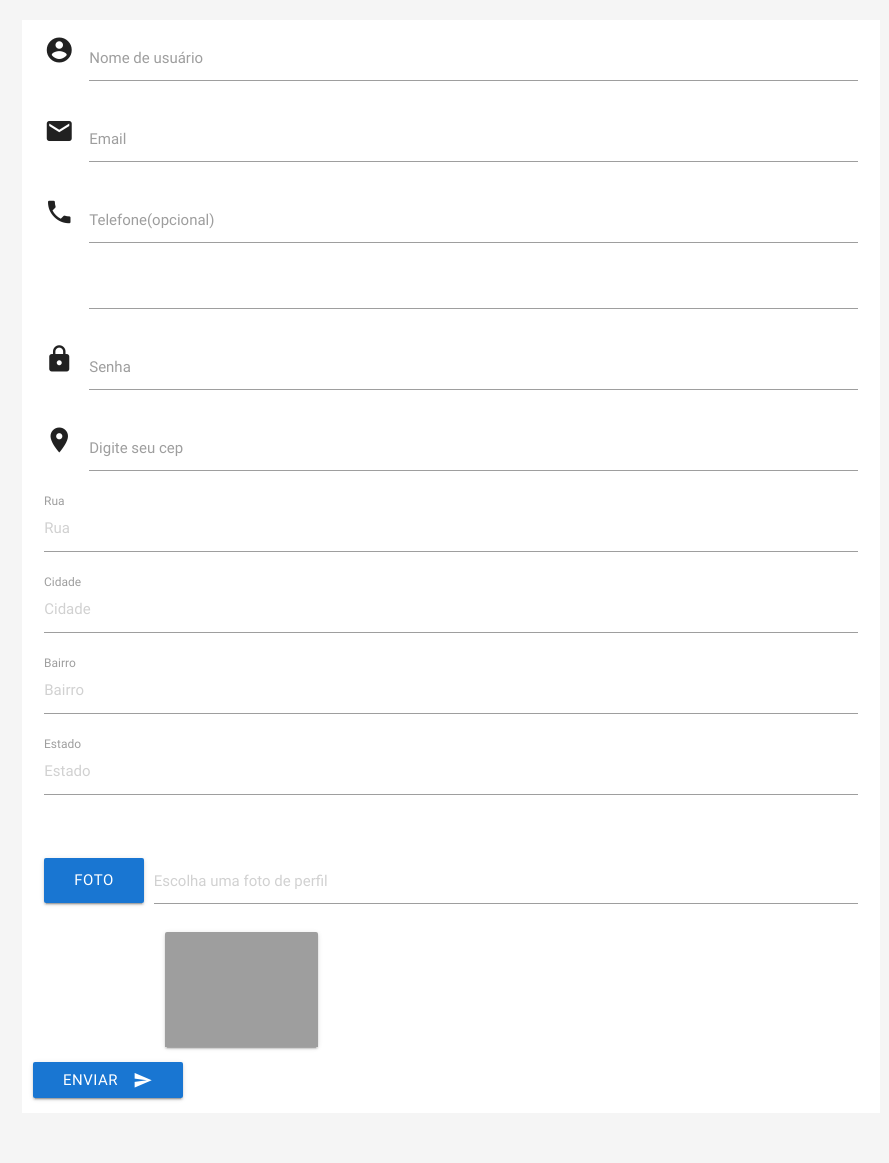
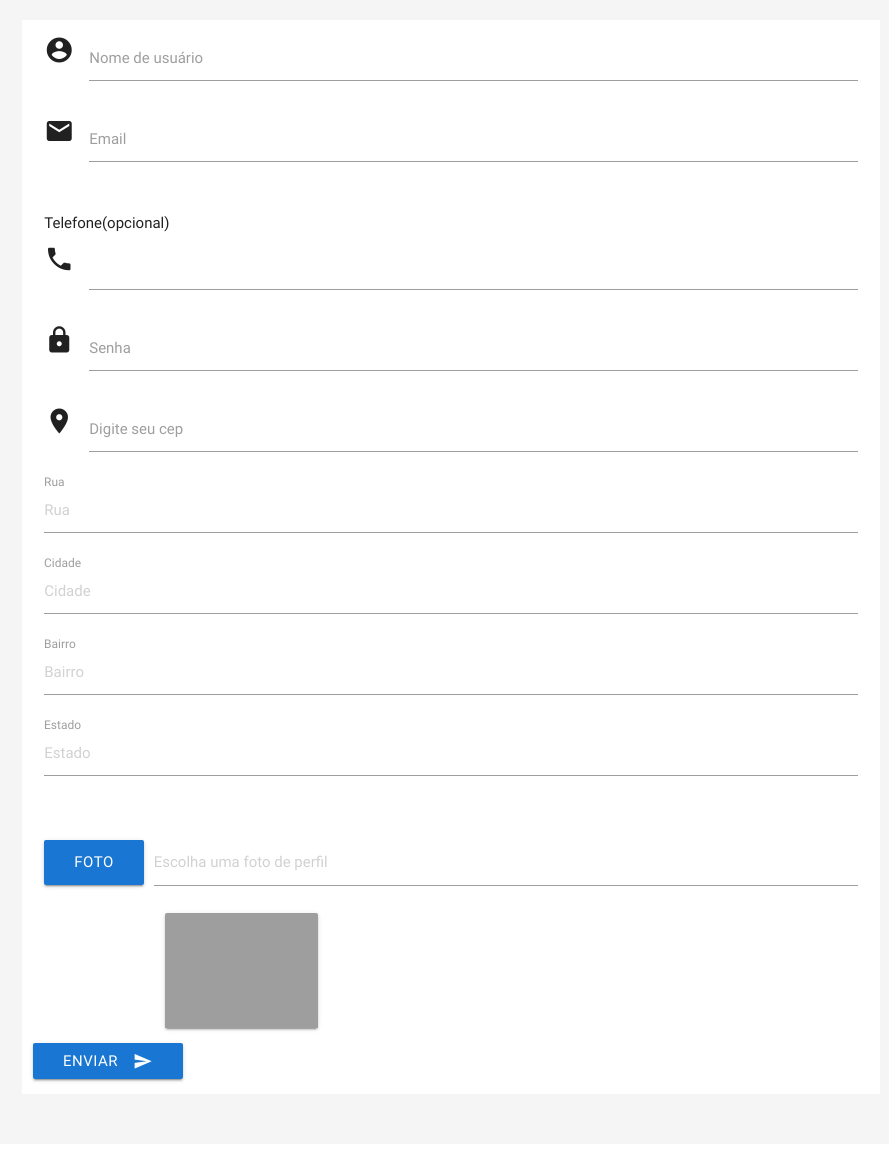
Before and after one commit to Freitas29/TccNaoOrientado, a PHP site: page /PaginaDeCadastro.php in a window 1280 px wide. Shown: the part 155-1318 px from the top of the page, without its empty margins (189-1078 px from the left). After the commit the page ends 1237 px from the top, so only its background shows below. Run offline with PHP 8.4, Linux system fonts and the light colour scheme; some libraries are stand-ins or nearby versions; grey boxes are pictures that could not be loaded.

Commit message:
Validação completa

```diff
--- a/PaginaDeCadastro.php
+++ b/PaginaDeCadastro.php
@@ -119,9 +119,15 @@ function validaTel(valor){
 	var d6 = valor.charAt(6);
 	var d7 = valor.charAt(7);
 	var final = "("+d1.concat(d2,")")+d3+" "+d4+valor.substring(4,5)+d5+valor.substring(6,6)+d6+"-"+d7+valor.substring(8);
-	document.getElementById('TELE').value = final;
+	document.getElementById('CampoValue').value =final;
+	document.getElementById('TELE').style.display="block";
+	document.getElementById('TelPrincipal').style.display="none";
 }
 
+function ComValida(){
+	document.getElementById('TELE').style.display="none";
+	document.getElementById('TelPrincipal').style.display="block";
+}
 
 </script>
 
@@ -166,11 +172,19 @@ function validaTel(valor){
 								</div>
 
 
-								<div class="input-field col s12 m12 l12">
+								<div class="input-field col s12 m12 l12" id="TelPrincipal">
+									<p>Telefone(opcional)</p>
 									<i class="material-icons prefix">phone</i>
-									   <input id="icon_telephone" type="tel" class="validate" name="TelefoneUsu" id="TelefoneUsu" required maxlength="15" onkeyup="validaTel(this.value)" onblur="fnValida()">
-									   <input type="text" id="TELE" maxlength="15">
-									  <label for="icon_telephone">Telefone(opcional)</label>
+									   <input id="icon_telephone" type="tel" class="validate" name="TelefoneUsu" id="TelefoneUsu" required maxlength="15" onblur="validaTel(this.value)">
+
+
+								</div>
+
+
+								<div class="input-field col s12 m12 l12" style="display:none;" id="TELE" onclick="ComValida()">
+									<p>Telefone(opcional)</p>
+									<i class="material-icons prefix">phone</i>
+									   <input type="text"  maxlength="15" id="CampoValue">
 
 								</div>
 
```
